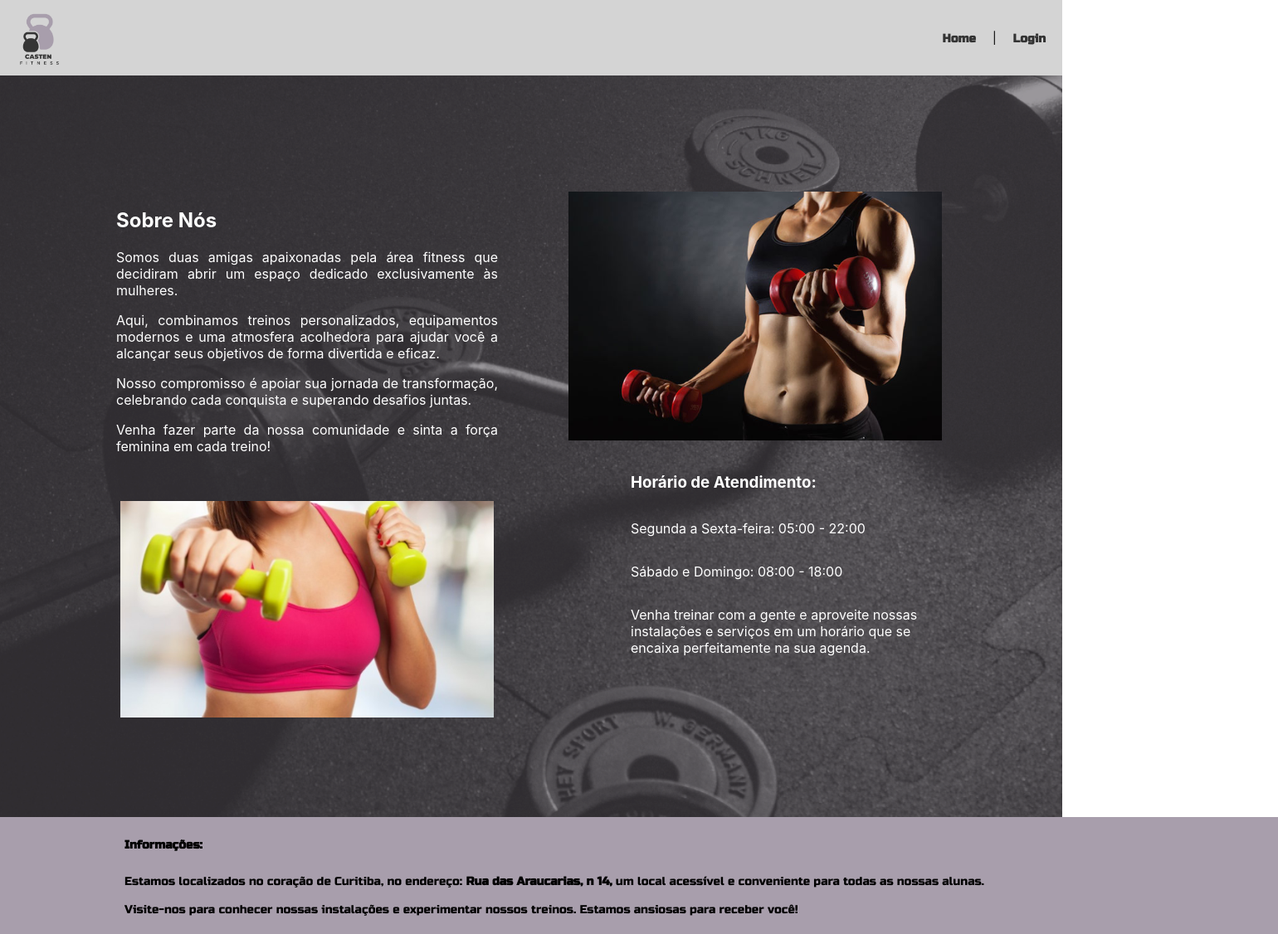
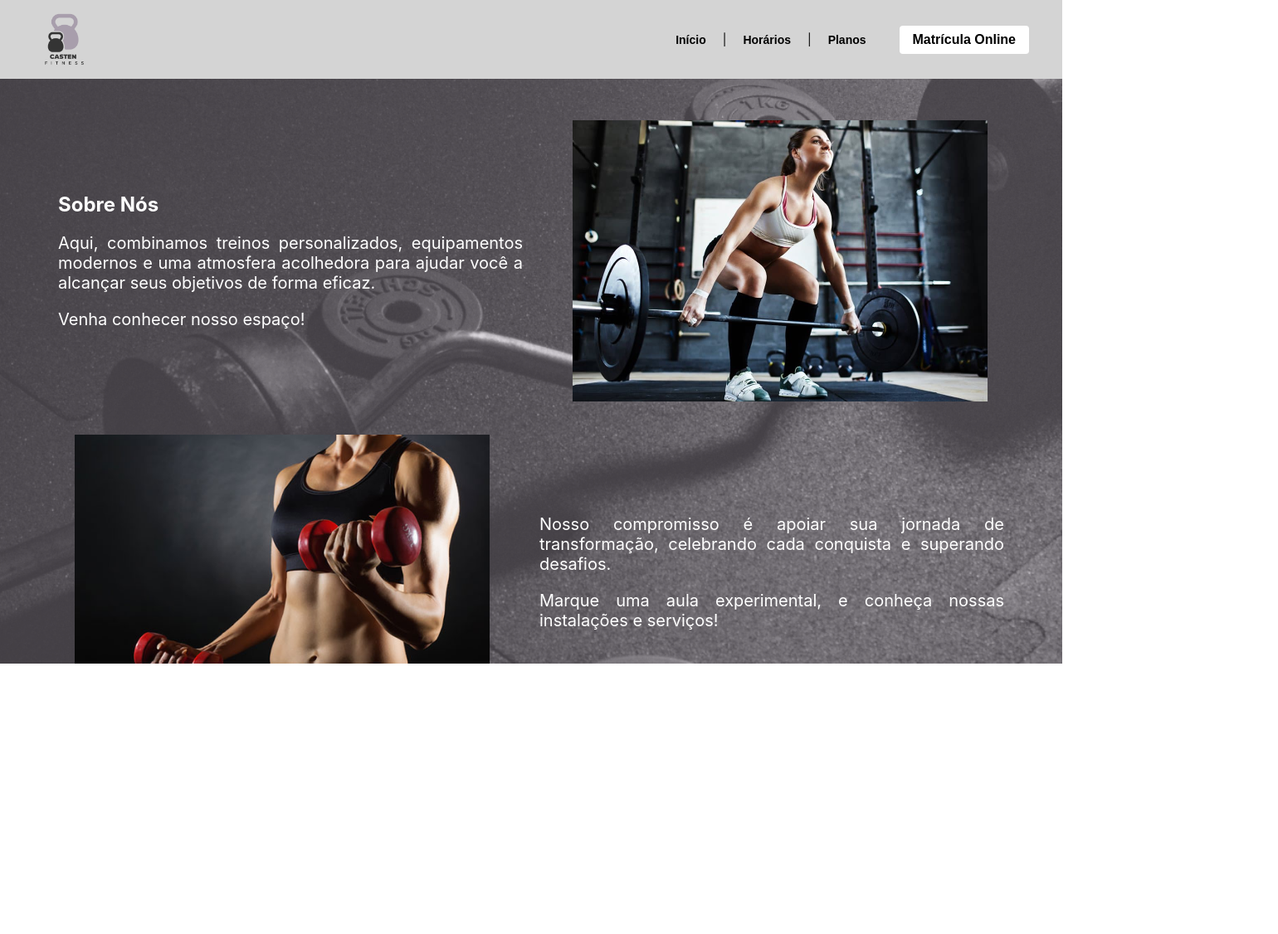
Before and after one commit to stefanie-pires/SiteAcademia, a React (Create React App) app: page / in a window 1280 px wide. Shown: the whole page at 83% size, 1540 px wide, since content can reach past the window. After the commit the page ends 800 px from the top, so only its background shows below. Built offline with nearby package versions, Linux system fonts and the light colour scheme.

Commit message:
ajustes importantes

```diff
--- a/src/Components/Informacoes/Informacoes.module.css
+++ b/src/Components/Informacoes/Informacoes.module.css
@@ -1,40 +1,25 @@
 .informacoes {
   background-color: #a89eac; /* Cor de fundo */
-  padding: 10px 150px; /* Espaçamento interno: 10px em cima/embaixo e 20px à esquerda/direita */
-  width: calc(100% - 40px); /* Garante que o contêiner ocupe 100% da largura, subtraindo o padding lateral */
-  text-align: left; /* Alinha o texto ao centro */
+  padding: 5px 10px; /* Reduz o espaçamento interno */
+  width: 100%; /* Garante que o contêiner ocupe 100% da largura */
+  height: auto; /* Altura automática para ajustar ao conteúdo */
+  display: flex; /* Permite o uso de flexbox */
+  justify-content: center; /* Centraliza horizontalmente */
+  align-items: center; /* Centraliza verticalmente */
   font-family: 'Russo One', sans-serif; /* Aplica a fonte Russo One */
-  display: flex; /* Permite o uso de flexbox */
-  flex-direction: column; /* Coloca os itens em coluna */
-  height: auto; /* Garante que o contêiner tenha altura automática */
-  margin: 0 auto; /* Centraliza o contêiner horizontalmente */
 }
 
-.informacoes-container {
-  width: 100%; /* Garante que o contêiner interno ocupe 100% da largura */
-  display: flex; /* Permite que os itens internos sejam flexíveis */
-  flex-direction: column; /* Organiza os itens em coluna */
+.informacoesContainer {
+  text-align: center; /* Alinha o texto ao centro */
 }
 
 .informacoes h3, .informacoes p {
-  font-size: 14px; /* Tamanho da fonte menor */
-  line-height: 1.4; /* Aumenta a altura da linha */
-  margin-bottom: 10px; /* Espaçamento inferior */
+  font-size: 12px; /* Tamanho da fonte reduzido */
+  line-height: 1.2; /* Reduz a altura da linha para compactar o texto */
+  margin-bottom: 5px; /* Espaçamento inferior reduzido */
   width: 100%; /* Garante que a largura seja total */
 }
 
-.informacoes h3 {
-  font-weight: bold; /* Deixa o título em negrito */
-}
-
-.informacoes p {
-  font-weight: normal; /* Deixa o texto normal */
-}
-
-.informacoes .no-break {
+.informacoes .noBreak {
   white-space: nowrap; /* Impede a quebra de linha */
 }
-
-.informacoes strong {
-  font-weight: bold; /* Garante que o texto em negrito seja mais destacado */
-}
--- a/src/Components/Informacoes/index.js
+++ b/src/Components/Informacoes/index.js
@@ -4,16 +4,9 @@ import styles from './Informacoes.module.css';
 function Informacoes() {
   return (
     <section className={styles.informacoes}>
-      <h3>Informações:</h3>
-      <div className={styles.informacoesContainer}> {/* Mudança aqui para 'informacoesContainer' */}
-        <p className={styles.noBreak}> {/* Mudança aqui para 'noBreak' */}
-          Estamos localizados no coração de Curitiba, no endereço:
-          <strong> Rua das Araucarias, n 14,</strong> um local acessível e
-          conveniente para todas as nossas alunas.
-        </p>
-        <p>
-          Visite-nos para conhecer nossas instalações e experimentar nossos treinos.
-          Estamos ansiosas para receber você!
+      <div className={styles.informacoesContainer}>
+        <p className={styles.noBreak}>
+          © 2024 Academia Casten - Todos os direitos reservados
         </p>
       </div>
     </section>
--- a/src/Components/NavBar/Header.module.css
+++ b/src/Components/NavBar/Header.module.css
@@ -10,11 +10,14 @@
 .logo {
   width: 75px; /* Mantém o tamanho do logo um pouco menor */
   height: auto; /* Mantém a proporção da imagem */
+  margin-left: 30px; /* Adiciona margem à direita da logo */
 }
 
 .nav {
   display: flex; /* Garante que os itens fiquem em linha */
   align-items: center; /* Alinha verticalmente os itens */
+  flex-grow: 1; /* Permite que a nav ocupe espaço disponível */
+  justify-content: flex-end; /* Alinha os itens à direita */
 }
 
 .nav ul {
@@ -32,7 +35,7 @@
 
 .nav a {
   text-decoration: none;
-  color: #333;
+  color: #000000; /* Cor do texto em preto */
   font-weight: bold; /* Deixa o texto em negrito */
   font-family: 'Russo One', sans-serif; /* Aplica a fonte Russo One */
 }
@@ -40,3 +43,21 @@
 .separator {
   margin: 0 10px; /* Espaçamento uniforme para o separador */
 }
+
+/* Estilos para o botão de matrícula */
+.matriculaButton {
+  margin-left: 30px; /* Adiciona espaço entre os links e o botão */
+  margin-right: 30px;
+  padding: 8px 16px; /* Adiciona padding ao botão */
+  background-color: #ffffff; /* Cor de fundo do botão */
+  color: white; /* Cor do texto do botão em branco */
+  border: none; /* Remove a borda padrão */
+  border-radius: 4px; /* Bordas arredondadas */
+  cursor: pointer; /* Adiciona um ponteiro ao passar o mouse */
+  font-weight: bold; /* Texto em negrito */
+  transition: background-color 0.3s; /* Transição suave para a cor de fundo */
+}
+
+.matriculaButton:hover {
+  background-color: #5d036e; /* Muda a cor ao passar o mouse */
+}
--- a/src/Components/NavBar/index.js
+++ b/src/Components/NavBar/index.js
@@ -1,30 +1,32 @@
 import React from 'react';
-import styles from './Header.module.css';
+import styles from './Header.module.css'; // Certifique-se de que o caminho esteja correto
+import { Link } from 'react-router-dom'; // Importando Link para navegação
 
-// Adicione a fonte Russo One
-const link = document.createElement('link');
-link.href = 'https://fonts.googleapis.com/css2?family=Russo+One&display=swap';
-link.rel = 'stylesheet';
-document.head.appendChild(link);
-
-function Header() {
+const Header = () => {
   return (
     <header className={styles.header}>
-      <img
-        src="/Logo Fitness Preto e Amarelo Simples.png"
-        alt="Logo da Academia"
-        className={styles.logo}
-      />
+      <Link to="/"> {/* Adicionando o Link aqui */}
+        <img
+          src="/Logo Fitness Preto e Amarelo Simples.png"
+          alt="Logo da Academia"
+          className={styles.logo}
+        />
+      </Link>
       <nav className={styles.nav}>
         <ul>
           <li>
-            <a href="/home">Home</a>
+            <Link to="/">Início</Link>
           </li>
           <span className={styles.separator}>|</span>
           <li>
-            <a href="/informacoes">Login</a>
+            <Link to="/horarios">Horários</Link>
+          </li>
+          <span className={styles.separator}>|</span>
+          <li>
+            <Link to="/planos">Planos</Link> {/* Link para a página de Planos */}
           </li>
         </ul>
+        <Link to="/login" className={styles.matriculaButton}>Matrícula Online</Link> {/* Use o Link aqui */}
       </nav>
     </header>
   );
--- a/src/Components/PaginaPrincipal/HeroSection.module.css
+++ b/src/Components/PaginaPrincipal/HeroSection.module.css
@@ -1,85 +1,92 @@
+/* Remove margem e padding do body e html */
+body, html {
+  margin: 0;
+  padding: 0;
+  width: 100%;
+  height: 100%;
+  overflow-x: hidden; /* Evita rolagem horizontal indesejada */
+  box-sizing: border-box;
+}
+
 .hero {
   position: relative;
   background-image: url('/public/LembreteAcademia.png');
-  background-size: cover; /* Garante que a imagem cubra toda a área */
-  background-position: center; /* Centraliza a imagem no contêiner */
-  background-repeat: no-repeat; /* Evita que a imagem se repita */
+  background-size: cover;
+  background-position: center;
+  background-repeat: no-repeat;
   color: white;
-  padding: 100px;
-  width: 100%;
-  height: auto; /* Ajusta a altura conforme o conteúdo */
-  min-height: 100vh; /* Garante que o fundo ocupe pelo menos 100% da altura da viewport */
+  padding: 50px;
+  width: 100vw; /* Garante que a largura seja 100% da viewport */
+  min-height: 100vh;
+  display: flex;
+  flex-direction: column;
+  justify-content: center;
+  align-items: center;
   box-sizing: border-box;
-  display: flex;
-  align-items: center; /* Centraliza o conteúdo verticalmente */
-  justify-content: center; /* Centraliza o conteúdo horizontalmente */
-  z-index: 1;
-  margin-bottom: 0; /* Remove margens brancas adicionais */
+  overflow-x: hidden; /* Garante que não haverá rolagem horizontal na seção */
+  font-size: 18px; /* Aumenta o tamanho base da fonte */
 }
 
-@media (max-width: 768px) {
-  .hero {
-    padding: 50px; /* Ajusta o padding em telas menores */
-    background-position: top; /* Alinha a imagem no topo em telas menores */
-  }
+.hero__title {
+  font-size: 1.5rem; /* Tamanho maior para o título */
+  margin-bottom: 20px;
 }
 
-@media (max-width: 480px) {
-  .hero {
-    padding: 30px; /* Reduz ainda mais o padding em telas pequenas */
-    background-position: top; /* Mantém a imagem alinhada ao topo */
-  }
+.sectionContainer {
+  width: 100%;
+  display: flex;
+  flex-direction: column;
+  gap: 40px; /* Espaço entre os dois blocos */
+  box-sizing: border-box; /* Para que padding não afete a largura total */
 }
 
-
-.hero::before {
-  content: '';
-  position: absolute;
-  top: 0;
-  left: 0;
-  width: 100%;
-  height: 100%;
-  background: rgba(0, 0, 0, 0.3);
-  z-index: -1;
-}
-
-.contentContainer {
+.block {
   display: flex;
-  width: 100%;
-}
-
-.leftContainer, .rightContainer {
-  width: 50%;
-  display: flex;
-  flex-direction: column;
-  padding: 20px;
+  justify-content: space-between;
+  align-items: center;
+  width: 100%; /* Garante que o bloco ocupe toda a largura disponível */
+  box-sizing: border-box;
 }
 
 .textContainer {
   flex: 1;
   padding: 20px;
   text-align: justify;
+  box-sizing: border-box; /* Para garantir que padding não afete a largura */
+  font-size: 1.25rem; /* Aumenta o tamanho do texto dos parágrafos */
+  max-width: 600px; /* Limita a largura máxima do texto */
+  word-spacing: normal; /* Normaliza o espaçamento entre palavras */
 }
 
-.imageContainer, .imageContainerBottom {
+.imageContainer {
+  flex: 1;
   display: flex;
   justify-content: center;
   align-items: center;
-  margin-top: 20px;
+  box-sizing: border-box; /* Para garantir que padding não afete a largura */
 }
 
 .image {
-  max-width: 90%;
+  width: 100%;
+  max-width: 500px;
   height: auto;
   object-fit: contain;
 }
 
-.hoursContainer {
-  display: flex;
-  flex-direction: column;
-  padding: 20px;
-  text-align: left;
-  color: white;
-  margin-left: 80px;
-  justify-content: flex-start;
+@media (max-width: 768px) {
+  .block {
+    flex-direction: column; /* Em telas menores, os blocos ficam em coluna */
+  }
+  .textContainer {
+    order: 1; /* O texto aparece primeiro */
+  }
+  .imageContainer {
+    order: 2; /* A imagem aparece depois do texto */
+  }
+  .hero__title {
+    font-size: 2rem; /* Ajusta o tamanho do título em telas menores */
+  }
+  .textContainer {
+    font-size: 1.15rem; /* Ajusta o tamanho do texto em telas menores */
+  }
 }
--- a/src/Components/PaginaPrincipal/index.js
+++ b/src/Components/PaginaPrincipal/index.js
@@ -1,40 +1,30 @@
 import React from 'react';
 import styles from './HeroSection.module.css';
-
 
 function HeroSection() {
   return (
     <section className={styles.hero}>
-      <div className={styles.contentContainer}>
-        <div className={styles.leftContainer}>
+      <div className={styles.sectionContainer}>
+        {/* Primeiro bloco - Texto à esquerda e Imagem à direita */}
+        <div className={styles.block}>
           <div className={styles.textContainer}>
             <h2 className={styles.hero__title}>Sobre Nós</h2>
-            <p>
-              Somos duas amigas apaixonadas pela área fitness que decidiram abrir um espaço dedicado exclusivamente às mulheres.
-            </p>
-            <p>
-              Aqui, combinamos treinos personalizados, equipamentos modernos e uma atmosfera acolhedora para ajudar você a alcançar seus objetivos de forma divertida e eficaz.
-            </p>
-            <p>
-              Nosso compromisso é apoiar sua jornada de transformação, celebrando cada conquista e superando desafios juntas.
-            </p>
-            <p>
-              Venha fazer parte da nossa comunidade e sinta a força feminina em cada treino!
-            </p>
+            <p>Aqui, combinamos treinos personalizados, equipamentos modernos e uma atmosfera acolhedora para ajudar você a alcançar seus objetivos de forma eficaz.</p>
+            <p>Venha conhecer nosso espaço!</p>
           </div>
-          <div className={styles.imageContainerBottom}>
+          <div className={styles.imageContainer}>
             <img src="/Imagem1.jpg" alt="Imagem da academia" className={styles.image} />
           </div>
         </div>
-        <div className={styles.rightContainer}>
+
+        {/* Segundo bloco - Imagem à esquerda e Texto à direita */}
+        <div className={`${styles.block} ${styles.reverseBlock}`}>
           <div className={styles.imageContainer}>
             <img src="/Imagem2.jpg" alt="Imagem representativa da comunidade fitness" className={styles.image} />
           </div>
-          <div className={styles.hoursContainer}>
-            <h3>Horário de Atendimento:</h3>
-            <p>Segunda a Sexta-feira: 05:00 - 22:00</p>
-            <p>Sábado e Domingo: 08:00 - 18:00</p>
-            <p>Venha treinar com a gente e aproveite nossas instalações e serviços em um horário que se encaixa perfeitamente na sua agenda.</p>
+          <div className={styles.textContainer}>
+            <p>Nosso compromisso é apoiar sua jornada de transformação, celebrando cada conquista e superando desafios.</p>
+            <p>Marque uma aula experimental, e conheça nossas instalações e serviços!</p>
           </div>
         </div>
       </div>
```
Also changed, not shown: src/Components/Horarios/Horarios.module.css (added, +46 -0 lines), src/Components/Horarios/horarios.js (added, +41 -0 lines), src/Components/Login/styles.css (+17 -11 lines), src/Components/Planos/Planos.css (added, +27 -0 lines), src/Components/Planos/planos.js (added, +49 -0 lines), src/routes.js (+7 -3 lines), public/imagem1.jpg.
